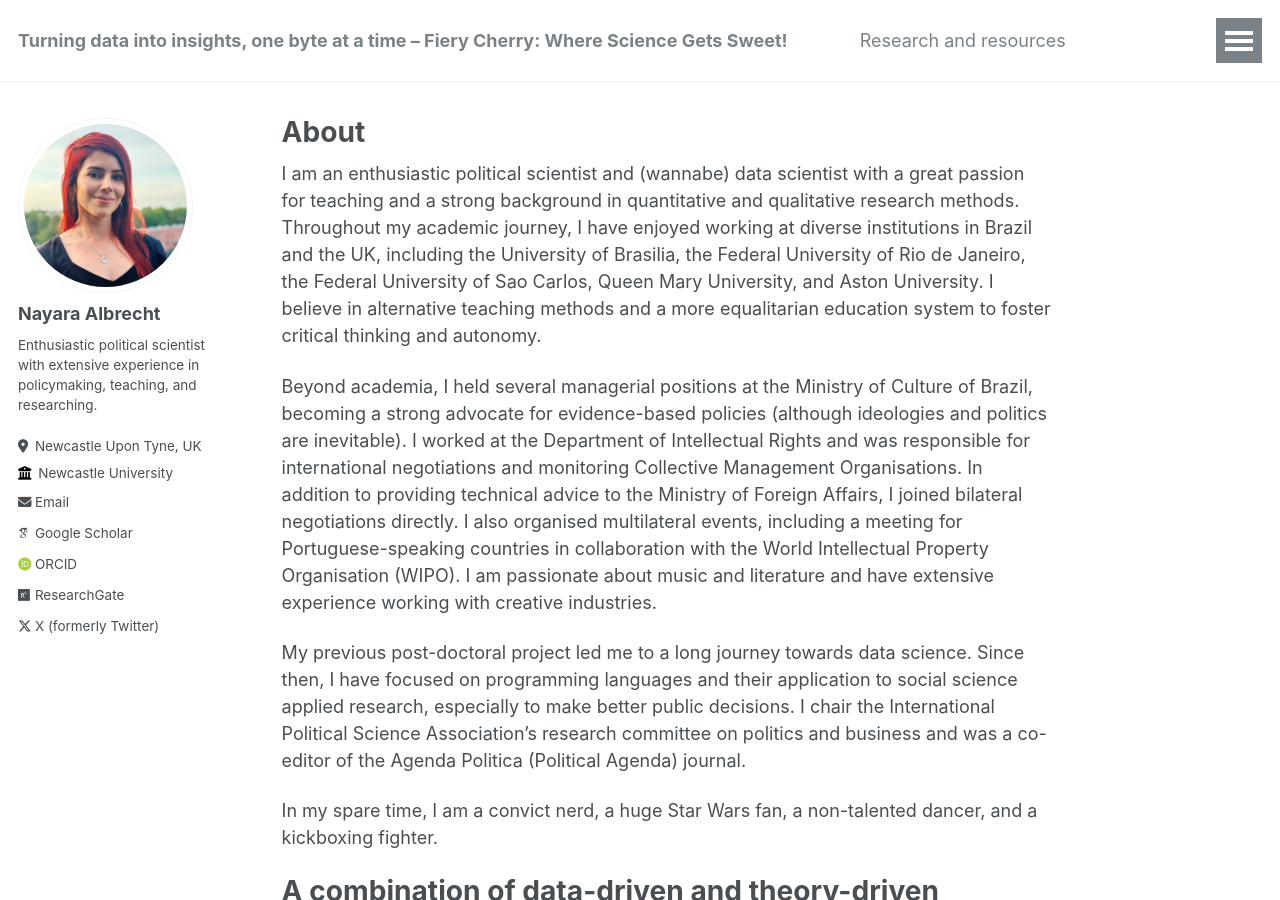
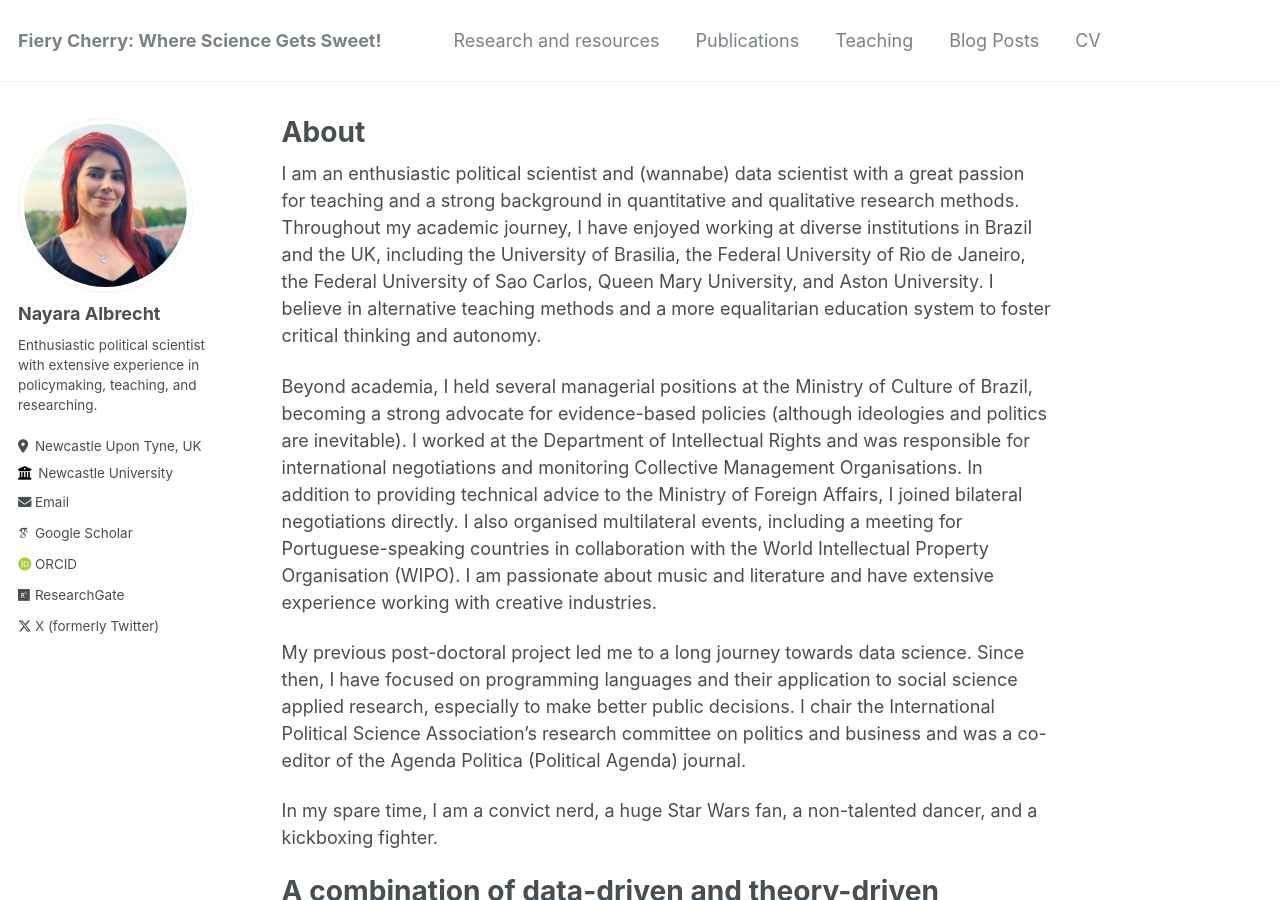
Before and after one commit to nayalbrecht/nayalbrecht.github.io, a Jekyll site: the page built from _pages/about.md, in a window 1280 px wide and 900 px high. Built offline with Jekyll 4.4.1, drawn with Linux system fonts in a browser that asks for light colours; some web fonts are replaced; a file with an impossible date is left out.

Commit message:
Update _config.yml

```diff
--- a/_config.yml
+++ b/_config.yml
@@ -8,7 +8,7 @@
 
 # Basic Site Settings
 locale                   : "en-UK"
-title                    : "Turning data into insights, one byte at a time – Fiery Cherry: Where Science Gets Sweet!"
+title                    : "Fiery Cherry: Where Science Gets Sweet!"
 title_separator          : "-"
 name                     : &name "Nayara Albrecht"
 description              : &description "Political scientist, wannabe data scientist, dancer and fighter in free time"
```
